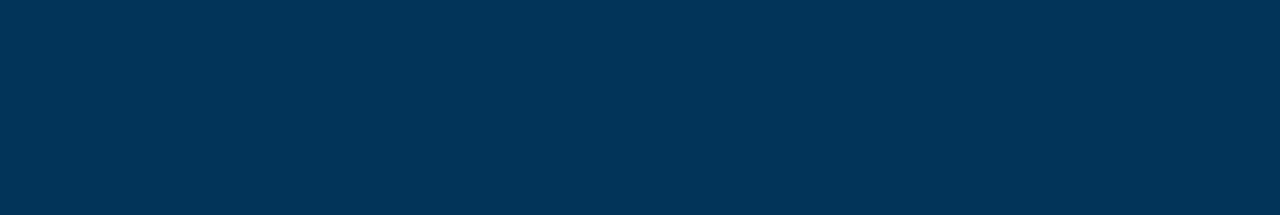
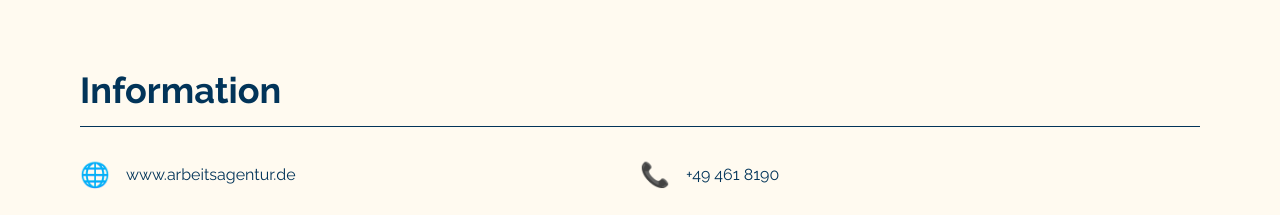
Before and after one commit to gergopinter77-lgtm/2nd-semester-vue, a Vue app: page /network/agentur-fur-arbeit-flensburg in a window 1280 px wide. Shown: the part 709-924 px from the top of the page. Built offline with nearby package versions, Linux system fonts and the light colour scheme.

Commit message:
Created Member info component, update
Created a new component for the views, with information about the members, updated scroll behaviour for top: 0 so it always starts on top. Added hovers to specific elements.

```diff
--- a/src/components/MemberHero.vue
+++ b/src/components/MemberHero.vue
@@ -1,6 +1,6 @@
 <template>
     <div class="pt-10">
-        <RouterLink to="/network" class="text-blue font-[raleway]">‹ Network</RouterLink>
+        <RouterLink to="/network" class="text-blue font-[raleway] hover:text-orange">‹ Network</RouterLink>
 
         <h1 class="text-6xl text-blue font-semibold font-[raleway] mt-4">
             <span class="text-orange">{{ member.name.charAt(0) }}</span>{{ member.name.slice(1) }}
--- /dev/null
+++ b/src/components/MemberInfo.vue
@@ -0,0 +1,38 @@
+<template>
+    <div class="mt-20">
+        <h2 class="text-4xl font-bold text-blue font-[raleway]">Information</h2>
+        <hr class="border-blue mt-4 mb-8">
+
+        <div class="grid grid-cols-2 gap-y-6">
+            <div class="flex items-center gap-4">
+                <span class="text-orange text-2xl">🌐</span>
+                <a :href="`https://${member.website}`" target="_blank" class="text-blue font-[raleway] hover:scale-[1.02] hover:text-orange">{{ member.website }}</a>
+            </div>
+            <div class="flex items-center gap-4">
+                <span class="text-orange text-2xl">📞</span>
+                <p class="text-blue font-[raleway]">{{ member.phone }}</p>
+            </div>
+            <div class="flex items-center gap-4">
+                <span class="text-orange text-2xl">📍</span>
+                <p class="text-blue font-[raleway]">{{ member.address }}</p>
+            </div>
+            <div class="flex items-center gap-4">
+                <span class="text-orange text-2xl">✉️</span>
+                <a :href="`mailto:${member.email}`" class="text-blue font-[raleway] hover:scale-[1.02] hover:text-orange">{{ member.email }}</a>
+            </div>
+        </div>
+    </div>
+</template>
+
+<script setup>
+  defineProps({
+    member: {
+      type: Object,
+      required: true
+    }
+  })
+</script>
+
+<style lang="scss" scoped>
+
+</style>
--- a/src/router/index.js
+++ b/src/router/index.js
@@ -44,6 +44,9 @@ const router = createRouter({
     },
 
   ],
+  scrollBehavior() {
+    return { top: 0 }
+  },
 })
 
 export default router
--- a/src/views/MemberView.vue
+++ b/src/views/MemberView.vue
@@ -3,6 +3,7 @@
   import { useRoute } from 'vue-router'
   import { useNetwork } from '@/components/modules/useNetwork'
   import MemberHero from '@/components/MemberHero.vue';
+  import MemberInfo from '@/components/MemberInfo.vue';
 
   const route = useRoute()
   const { members } = useNetwork()
@@ -13,9 +14,15 @@
 </script>
 
 <template>
-  <main>
+  <main v-if="member">
     <div class="px-20">
       <MemberHero :member="member" />
+      <MemberInfo :member="member" />
     </div>
   </main>
+
+  <main v-else class="px-20 pt-20">
+    <h1 class="text-4xl text-blue font-[raleway]">Member not found</h1>
+    <RouterLink to="/network" class="text-orange font-[raleway] mt-4 block">Back to Network</RouterLink>
+  </main>
 </template>
```
